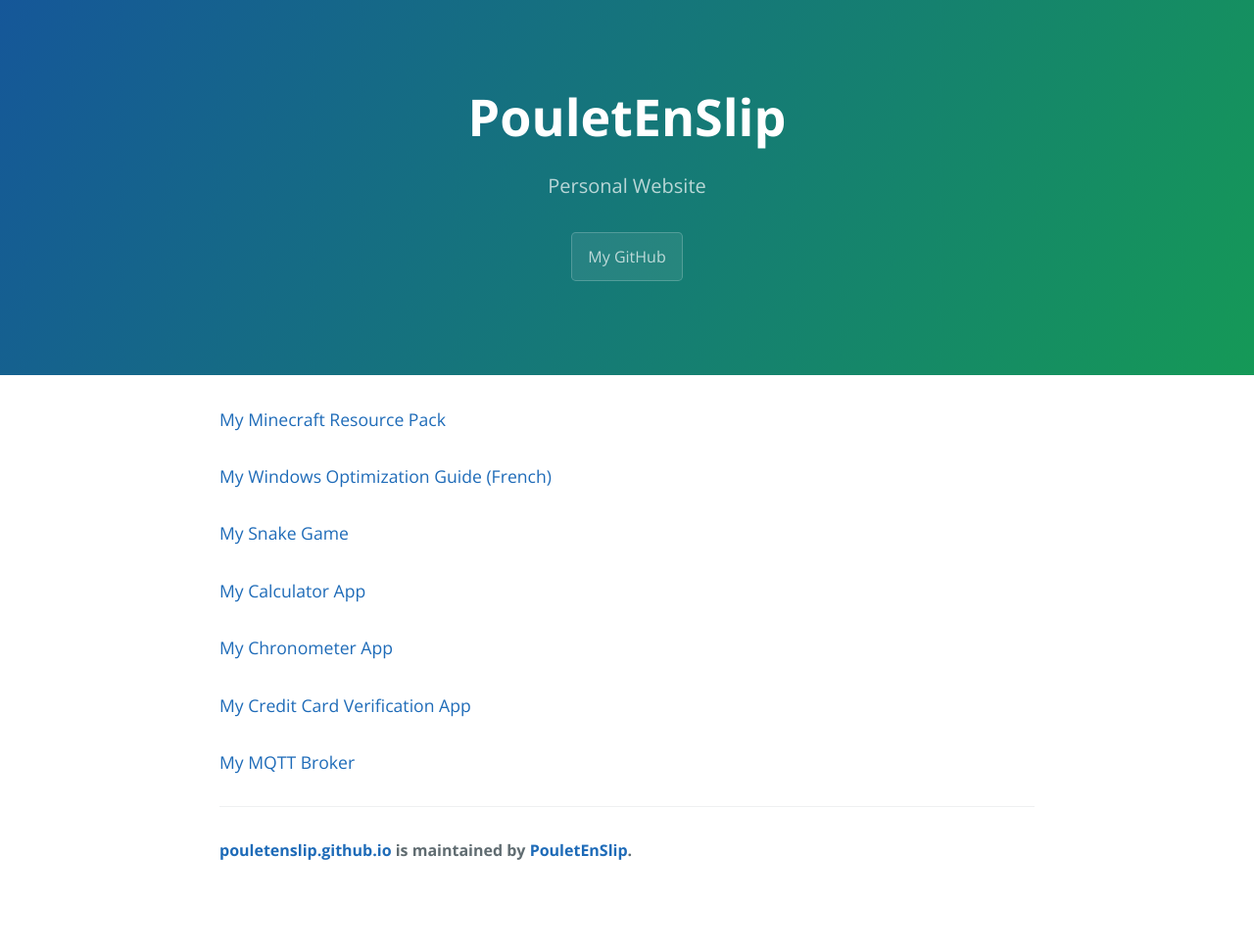
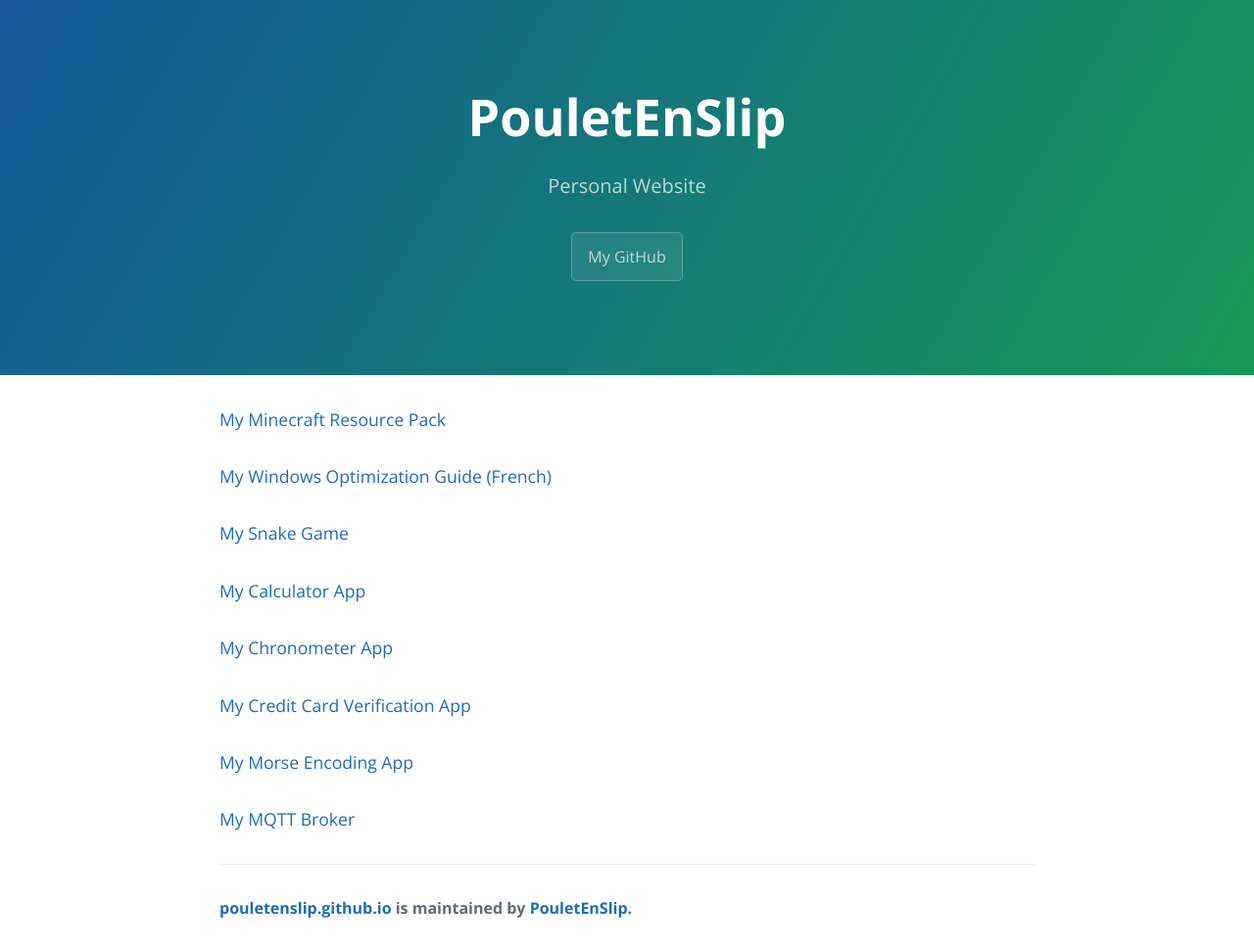
Before and after one commit to PouletEnSlip/pouletenslip.github.io, a Jekyll site: the page built from index.md, in a window 1280 px wide. Shown: the whole page at 98% size. Built offline with Jekyll 4.4.1, drawn with Linux system fonts in a browser that asks for light colours; comment, search, counter and statistics services are not loaded; before the commit the page ends 912 px from its top, so only the background shows below that.

Commit message:
Update index.md

```diff
--- a/index.md
+++ b/index.md
@@ -8,4 +8,5 @@ layout: default
 #### [My Calculator App](https://github.com/PouletEnSlip/Calculator)
 #### [My Chronometer App](https://github.com/PouletEnSlip/Chronometer)
 #### [My Credit Card Verification App](https://github.com/PouletEnSlip/CreditCardVerification)
+#### [My Morse Encoding App](https://github.com/PouletEnSlip/Morse)
 #### [My MQTT Broker](https://github.com/PouletEnSlip/MQTT)
```
